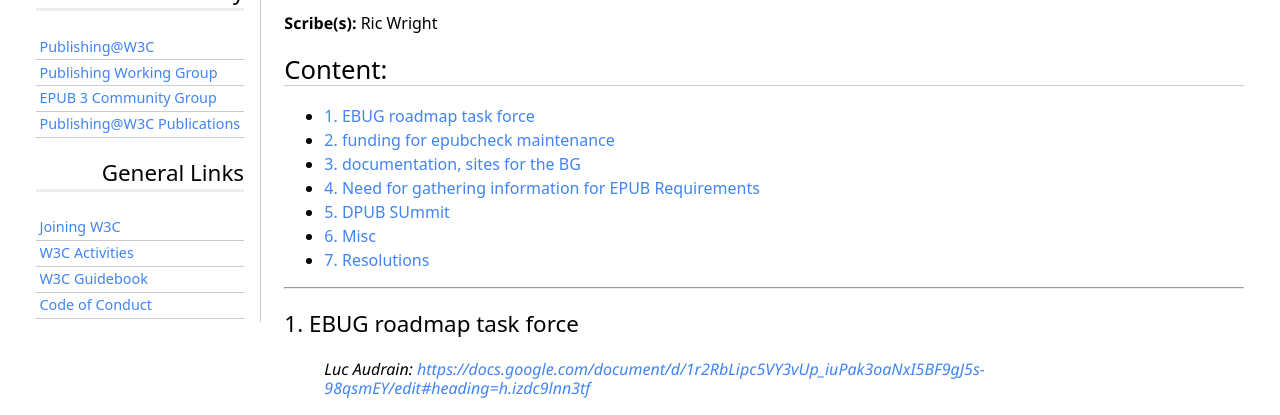
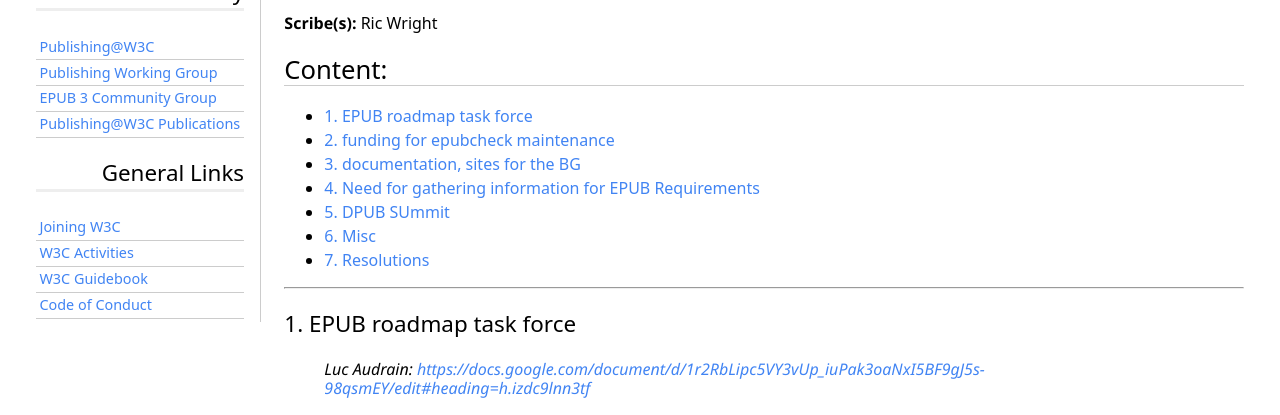
Before and after one commit to w3c/publ-bg, a Jekyll site: the page built from Meetings/Minutes/2018/2018-02-27-minutes.md, in a window 1280 px wide and 900 px high, scrolled down 335 px. Shown: the part 155-570 px from the top of the window. Built offline with Jekyll 4.4.1, drawn with Linux system fonts in a browser that asks for light colours; some web fonts are replaced.

Commit message:
EBUG->EPUB :-)

```diff
--- a/Meetings/Minutes/2018/2018-02-27-minutes.md
+++ b/Meetings/Minutes/2018/2018-02-27-minutes.md
@@ -33,7 +33,7 @@ See also the [Agenda](https://lists.w3.org/Archives/Public/public-publishingbg/2
 ---
 
 
-### 1. EBUG roadmap task force
+### 1. EPUB roadmap task force
 {: #section1}
 
 > *Luc Audrain:* [https://docs.google.com/document/d/1r2RbLipc5VY3vUp_iuPak3oaNxI5BF9gJ5s-98qsmEY/edit#heading=h.izdc9lnn3tf](https://docs.google.com/document/d/1r2RbLipc5VY3vUp_iuPak3oaNxI5BF9gJ5s-98qsmEY/edit#heading=h.izdc9lnn3tf)
```
